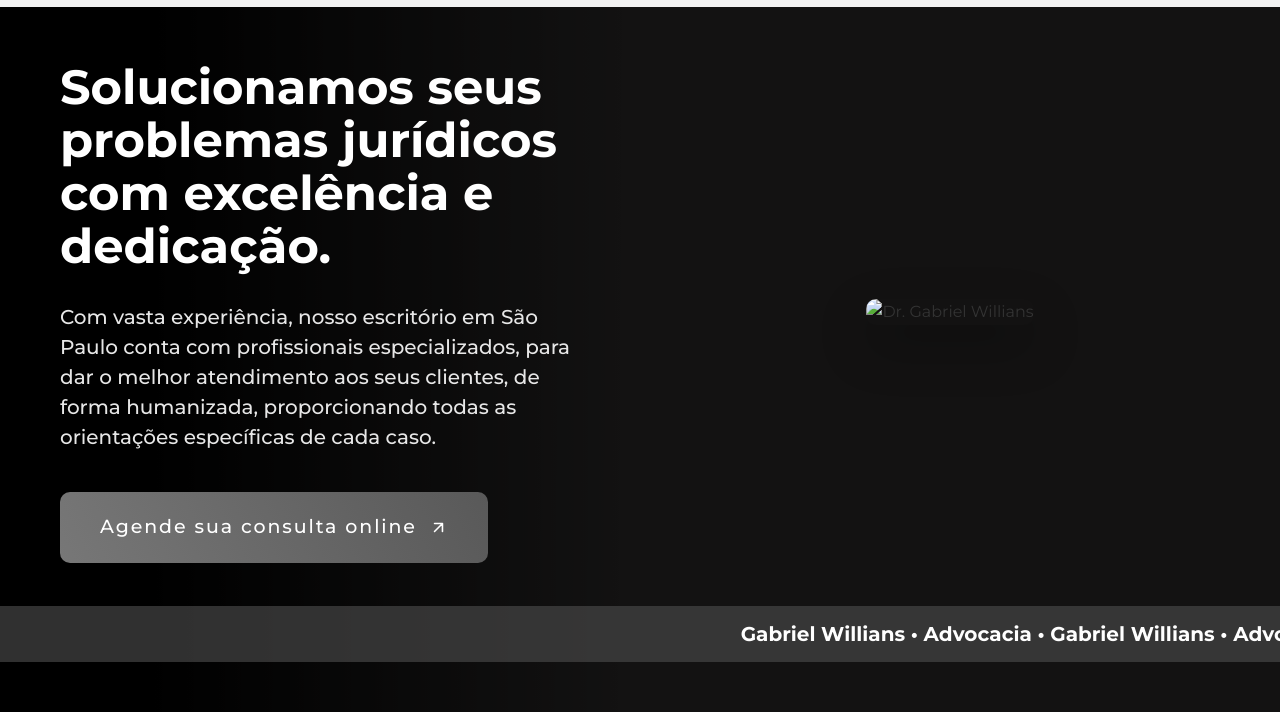
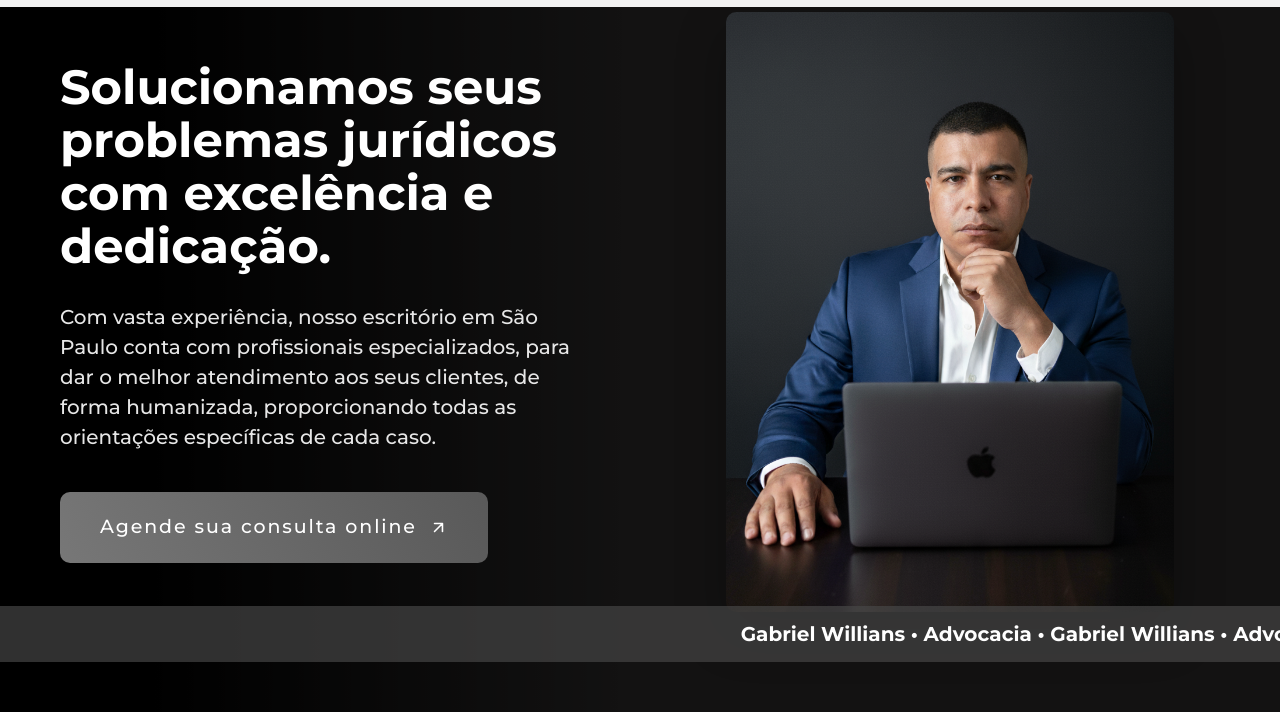
Before and after one commit to zetrebiel/zetrebiel.github.io, a plain HTML site: page index.html in a window 1280 px wide. Shown: the part 88-800 px from the top of the page. Drawn offline with Linux system fonts and the light colour scheme.

Commit message:
index.html

```diff
--- a/index.html
+++ b/index.html
@@ -67,7 +67,7 @@
                     </a>
                 </div>
                 <div class="hero-image">
-                    <img src="dr_gabriel.png" alt="Dr. Gabriel Willians" class="lawyer-photo">
+                    <img src="dr_gabriel007.png" alt="Dr. Gabriel Willians" class="lawyer-photo">
                 </div>
             </div>
         </div>
```
